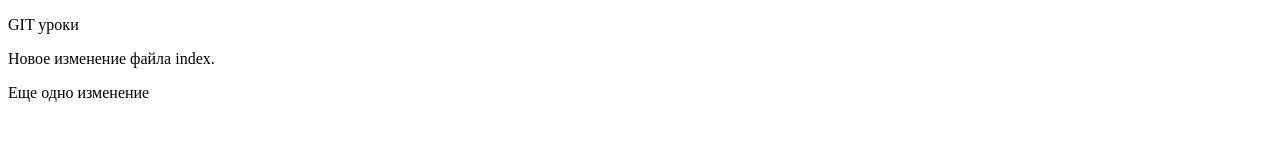
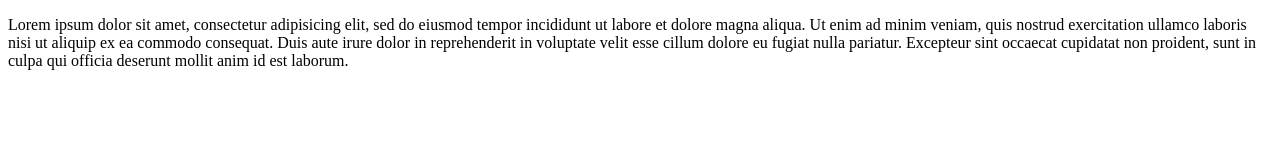
Before and after one commit to m0nk0/kisun-project, a plain HTML site: page index.html in a window 1280 px wide. Drawn offline with Linux system fonts and the light colour scheme.

Commit message:
third commit

```diff
--- a/index.html
+++ b/index.html
@@ -6,13 +6,11 @@
     </head>
     <body>
       <p>
-        GIT уроки
-      </p>
-      <p>
-        Новое изменение файла index.<!DOCTYPE html>
-      </p>
-      <p>
-        Еще одно изменение
+      Lorem ipsum dolor sit amet, consectetur adipisicing elit, sed do eiusmod tempor
+      incididunt ut labore et dolore magna aliqua. Ut enim ad minim veniam, quis
+      nostrud exercitation ullamco laboris nisi ut aliquip ex ea commodo consequat.
+      Duis aute irure dolor in reprehenderit in voluptate velit esse cillum dolore eu fugiat nulla pariatur.
+      Excepteur sint occaecat cupidatat non proident, sunt in culpa qui officia deserunt mollit anim id est laborum.
       </p>
     </body>
   </html></p>
```
